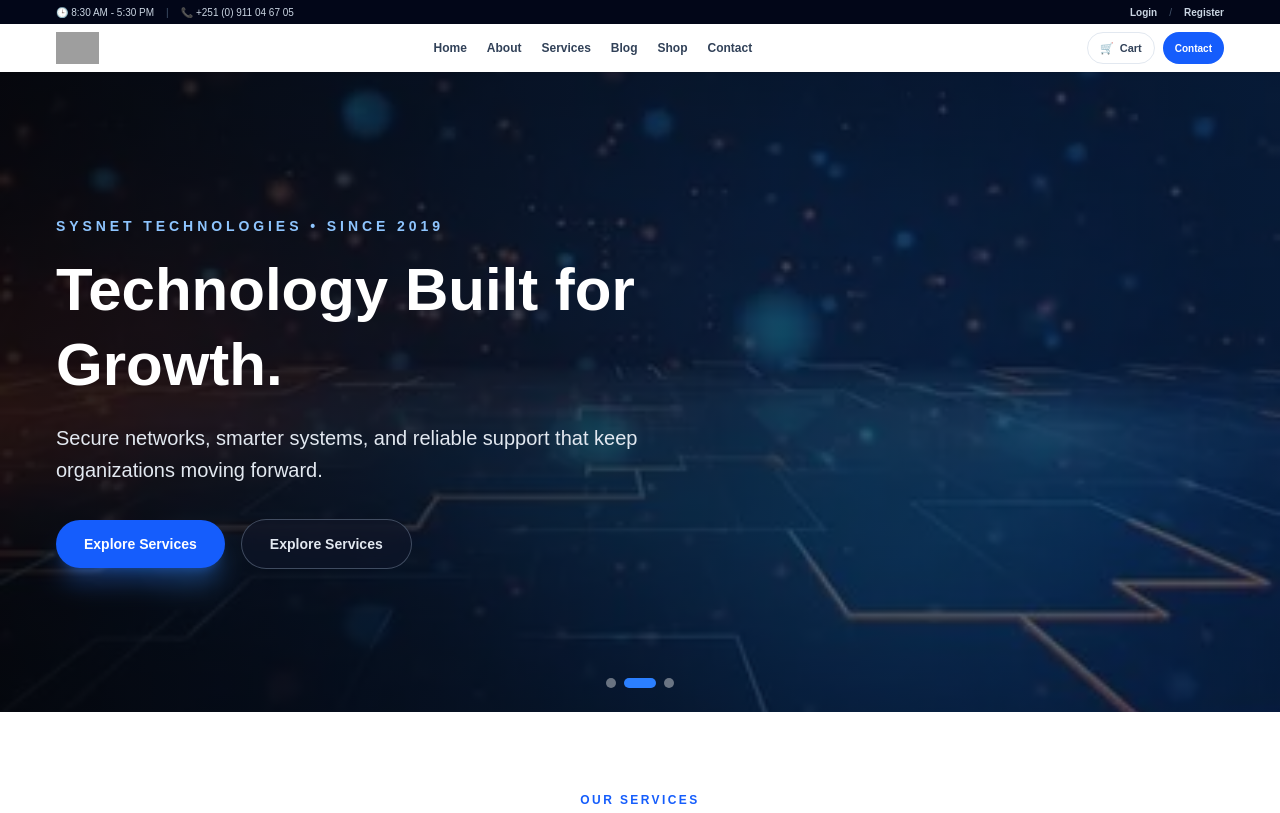
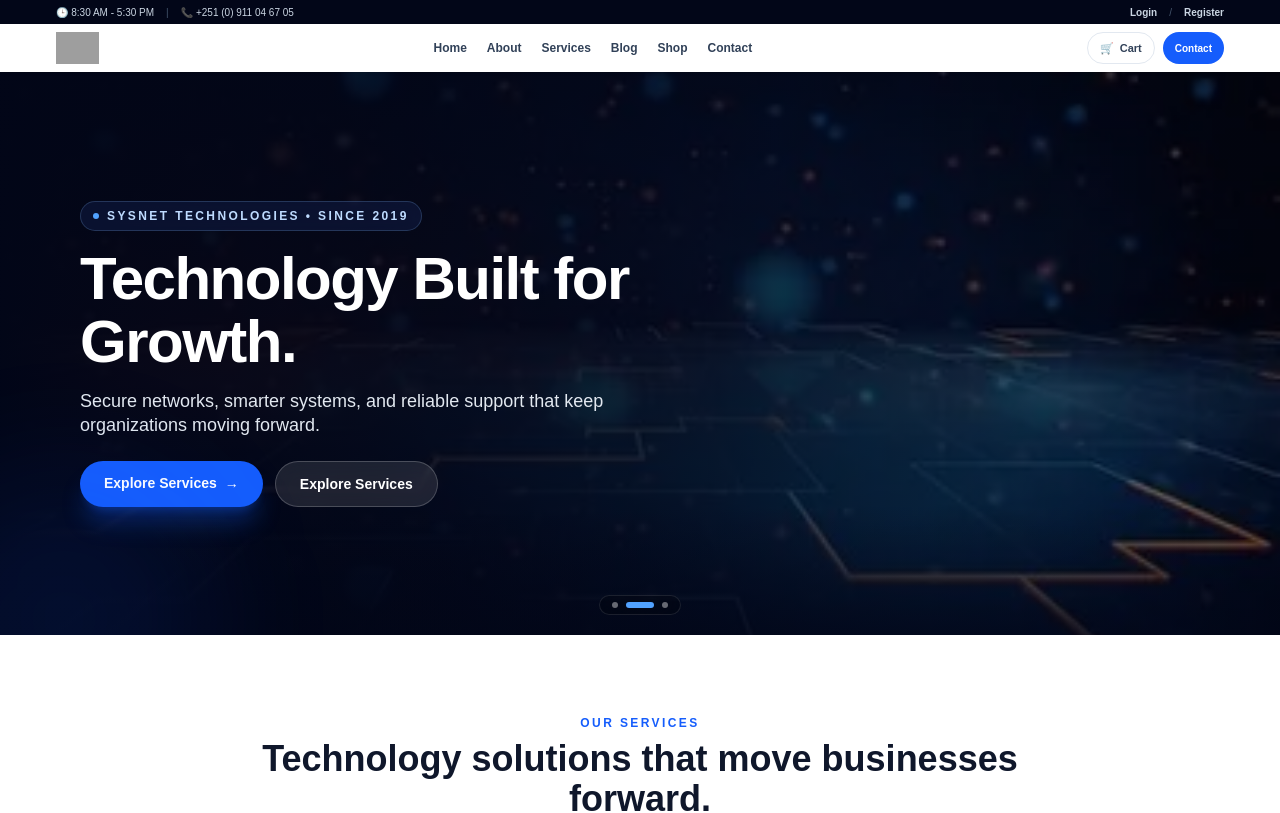
Before and after one commit to Yaya1200/sysnext, a Next.js app: page / in a window 1280 px wide. Shown: the top 813 px of the page. Built offline with nearby package versions, Linux system fonts and the light colour scheme; no server answers; the database is empty; grey boxes are pictures that could not be loaded.

Commit message:
removing the blur images

```diff
--- a/app/components/Hero.tsx
+++ b/app/components/Hero.tsx
@@ -1,6 +1,6 @@
 "use client";
 
-import { useState, useEffect } from "react";
+import { useEffect, useState } from "react";
 import Link from "next/link";
 import { heroSlides as defaultSlides, HeroSlide } from "../data/siteData";
 
@@ -8,74 +8,132 @@ export default function Hero() {
   const [slides, setSlides] = useState<HeroSlide[]>(defaultSlides);
   const [currentIndex, setCurrentIndex] = useState(0);
 
+  // Load slider content from Supabase through the API
   useEffect(() => {
-    fetch("/api/content?type=slider")
-      .then((res) => (res.ok ? res.json() : Promise.reject()))
-      .then((data) => {
-        if (Array.isArray(data) && data.length > 0) {
-          setSlides(
-            data.map((item: any, idx: number) => ({
-              id: item.id || idx + 1,
-              title: item.title,
+    async function loadSlides() {
+      try {
+        const response = await fetch("/api/content?type=slider", {
+          cache: "no-store",
+        });
+
+        if (!response.ok) {
+          throw new Error("Failed to load slider content");
+        }
+
+        const data = await response.json();
+
+        if (!Array.isArray(data) || data.length === 0) {
+          return;
+        }
+
+        const databaseSlides: HeroSlide[] = data
+          .filter((item: any) => item.image)
+          .map((item: any, index: number) => ({
+            id: item.id || index + 1,
+            title: item.title || "",
             subtitle: item.subtitle || "",
-              image: item.image || "/images/hero/hero1.webp",
+            image: item.image,
             link: item.extra_data?.link || "/contact",
             buttonText: item.extra_data?.buttonText || "Contact Us",
-            }))
-          );
+          }));
+
+        if (databaseSlides.length > 0) {
+          setSlides(databaseSlides);
+          setCurrentIndex(0);
         }
-      })
-      .catch(() => undefined);
+      } catch (error) {
+        console.error("Failed to load hero slides:", error);
+      }
+    }
+
+    loadSlides();
   }, []);
 
+  // Automatic slide rotation
   useEffect(() => {
     if (slides.length <= 1) return;
+
     const timer = setInterval(() => {
-      setCurrentIndex((prev) => (prev === slides.length - 1 ? 0 : prev + 1));
+      setCurrentIndex((previousIndex) =>
+        previousIndex === slides.length - 1 ? 0 : previousIndex + 1
+      );
     }, 5000);
 
     return () => clearInterval(timer);
-  }, [slides]);
+  }, [slides.length]);
 
-  const activeSlide = slides[currentIndex] || slides[0] || defaultSlides[0];
+  const activeSlide = slides[currentIndex] || defaultSlides[0];
+
+  if (!activeSlide) {
+    return null;
+  }
 
   return (
-    <section id="hero" className="relative h-[80vh] min-h-[580px] w-full overflow-hidden bg-black">
-      {slides.map((slide, index) => (
-        <div
-          key={slide.id || index}
-          className={`absolute inset-0 h-full w-full bg-cover bg-center transition-opacity duration-1000 ${
-            index === currentIndex ? "opacity-100" : "opacity-0"
-          }`}
-          style={{
-            backgroundImage: `linear-gradient(90deg, rgba(5,8,15,0.85), rgba(9,39,82,0.65)), url('${slide.image}')`,
-          }}
+    <section
+      id="hero"
+      className="relative h-[430px] w-full overflow-hidden bg-slate-950 sm:h-[480px] lg:h-[563px]"
+    >
+      {/* Background / Image */}
+      <div className="absolute inset-0">
+        <img
+          src={activeSlide.image}
+          alt={activeSlide.title}
+          className="h-full w-full object-cover object-center"
         />
-      ))}
 
+        {/* Main dark overlay */}
+        <div className="absolute inset-0 bg-slate-950/50" />
+
+        {/* Stronger gradient behind text */}
+        <div className="absolute inset-0 bg-gradient-to-r from-slate-950 via-slate-950/70 to-transparent" />
+
+        {/* Bottom fade */}
+        <div className="absolute inset-x-0 bottom-0 h-32 bg-gradient-to-t from-slate-950/70 to-transparent" />
+      </div>
+
+      {/* Hero content */}
       <div className="relative z-10 flex h-full items-center">
-        <div className="container mx-auto px-4 text-white">
-          <div className="max-w-3xl">
-            <p className="mb-4 text-sm font-bold uppercase tracking-[0.28em] text-blue-300">
+        <div className="container mx-auto px-5 sm:px-8 lg:px-10">
+          <div className="max-w-2xl">
+            {/* Company badge */}
+            <div className="mb-4 inline-flex items-center gap-2 rounded-full border border-blue-300/20 bg-blue-950/40 px-3 py-1.5 backdrop-blur-md">
+              <span className="h-1.5 w-1.5 rounded-full bg-blue-400 shadow-lg shadow-blue-400/60" />
+
+              <span className="text-[10px] font-bold uppercase tracking-[0.2em] text-blue-200 sm:text-xs">
                 SysNet Technologies • Since 2019
-            </p>
-            <h1 className="text-4xl font-black leading-tight sm:text-5xl md:text-6xl text-white">
+              </span>
+            </div>
+
+            {/* Title */}
+            <h1 className="max-w-2xl text-3xl font-black leading-[1.05] tracking-tight text-white sm:text-4xl md:text-5xl lg:text-6xl">
               {activeSlide.title}
             </h1>
-            <p className="mt-5 max-w-2xl text-base text-slate-200 sm:text-lg md:text-xl leading-relaxed">
+
+            {/* Subtitle */}
+            {activeSlide.subtitle && (
+              <p className="mt-4 max-w-xl text-sm leading-6 text-slate-200 sm:text-base md:text-lg">
                 {activeSlide.subtitle}
               </p>
+            )}
 
-            <div className="mt-8 flex flex-wrap items-center gap-4">
+            {/* Buttons */}
+            <div className="mt-6 flex flex-wrap gap-3">
               <Link
                 href={activeSlide.link || "/contact"}
-                className="rounded-full bg-blue-600 px-7 py-3.5 text-sm font-bold text-white shadow-xl shadow-blue-500/30 transition hover:bg-blue-700 hover:scale-105"
+                className="group rounded-full bg-blue-600 px-6 py-3 text-xs font-bold text-white shadow-xl shadow-blue-600/30 transition-all duration-300 hover:-translate-y-0.5 hover:bg-blue-500 hover:shadow-blue-500/40 sm:text-sm"
               >
+                <span className="flex items-center gap-2">
                   {activeSlide.buttonText || "Contact Us"}
+
+                  <span className="transition-transform duration-300 group-hover:translate-x-1">
+                    →
+                  </span>
+                </span>
               </Link>
+
               <Link
                 href="/services"
-                className="rounded-full border border-slate-400/40 bg-slate-900/60 px-7 py-3.5 text-sm font-bold text-slate-200 backdrop-blur-sm transition hover:bg-slate-800 hover:text-white"
+                className="rounded-full border border-white/20 bg-white/10 px-6 py-3 text-xs font-bold text-white backdrop-blur-md transition-all duration-300 hover:-translate-y-0.5 hover:border-white/30 hover:bg-white/15 sm:text-sm"
               >
                 Explore Services
               </Link>
@@ -84,22 +142,28 @@ export default function Hero() {
         </div>
       </div>
 
-      {/* Slide Indicators */}
+      {/* Slider indicators */}
       {slides.length > 1 && (
-        <div className="absolute bottom-6 left-1/2 z-20 flex -translate-x-1/2 gap-2">
-          {slides.map((_, idx) => (
+        <div className="absolute bottom-5 left-1/2 z-20 flex -translate-x-1/2 items-center gap-2 rounded-full border border-white/10 bg-black/20 px-3 py-1.5 backdrop-blur-md">
+          {slides.map((slide, index) => (
             <button
-              key={idx}
+              key={slide.id || index}
               type="button"
-              aria-label={`Slide ${idx + 1}`}
-              onClick={() => setCurrentIndex(idx)}
-              className={`h-2.5 rounded-full transition-all ${
-                idx === currentIndex ? "w-8 bg-blue-500" : "w-2.5 bg-white/40 hover:bg-white/70"
+              aria-label={`Go to slide ${index + 1}`}
+              aria-current={index === currentIndex}
+              onClick={() => setCurrentIndex(index)}
+              className={`h-1.5 rounded-full transition-all duration-300 ${
+                index === currentIndex
+                  ? "w-7 bg-blue-400"
+                  : "w-1.5 bg-white/40 hover:bg-white/70"
               }`}
             />
           ))}
         </div>
       )}
+
+      {/* Decorative glow */}
+      <div className="pointer-events-none absolute -bottom-32 -left-20 z-10 h-72 w-72 rounded-full bg-blue-600/10 blur-3xl" />
     </section>
   );
 }
```
Lines whose indentation alone changed are shown as unchanged.
